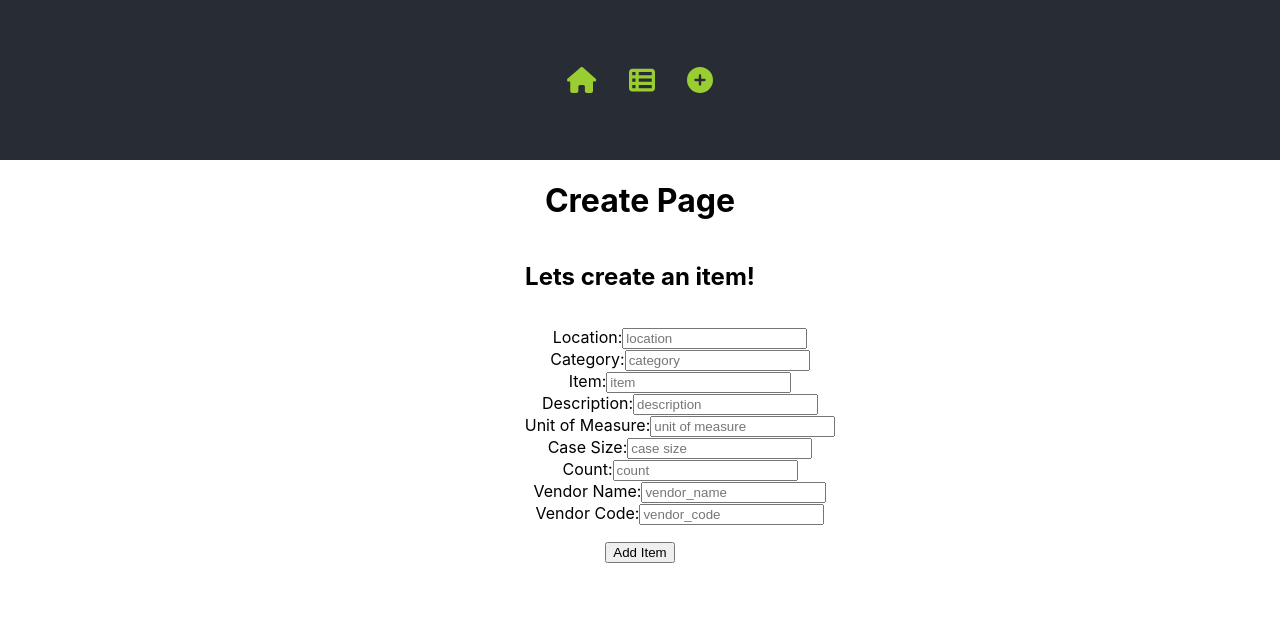
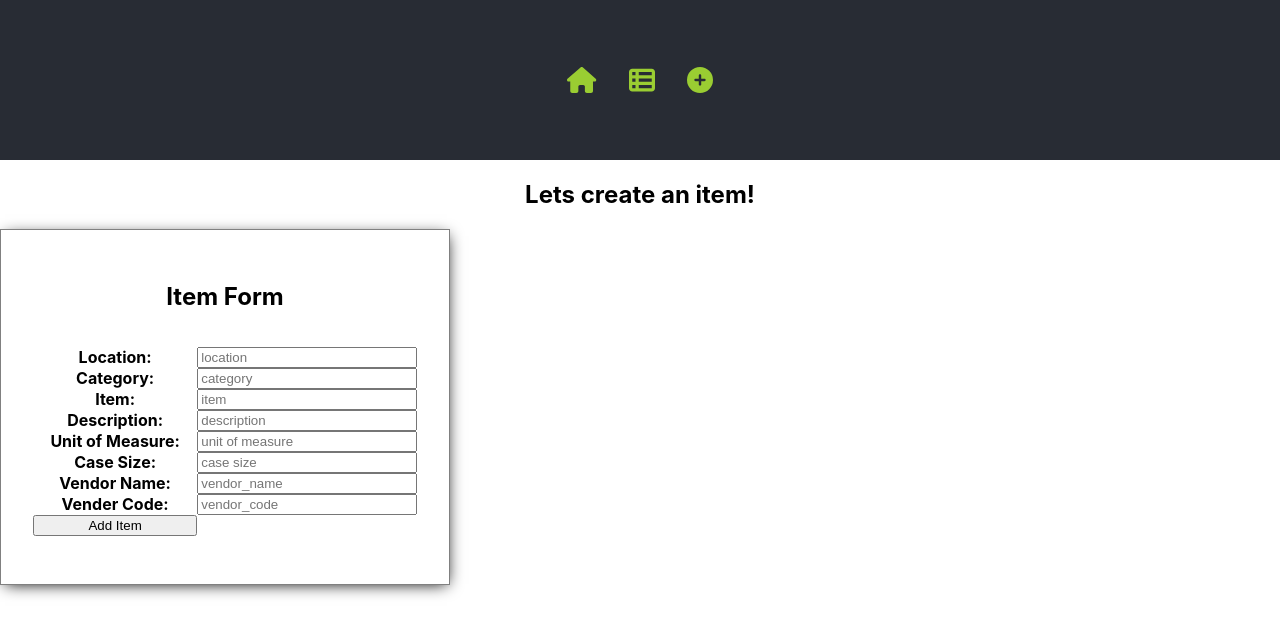
Before and after one commit to Job85/Restaurant-Inventory-App, a React (Create React App) app in the folder client/: page /new in a window 1280 px wide. Shown: the top 636 px of the page. Built offline with nearby package versions, Linux system fonts and the light colour scheme.

Commit message:
created Card component rendered inside ItemForm page, styled with grid-areas, removed excess code from ItemForm

```diff
--- a/client/src/App.css
+++ b/client/src/App.css
@@ -13,8 +13,62 @@
   color: white;
 }
 
-.App-link {
+/* .App-link {
   color: #61dafb;
+} */
+
+.cardUl {
+  display: grid;
+  grid-template-areas:
+    "location locationInput"
+    "category categoryInput"
+    "item itemInput"
+    "description descriptionInput"
+    "uom uomInput"
+    "case caseInput"
+    "vendor vendorInput"
+    "vc vcInput"
+  ;
+  list-style-type: none;
+  padding-left: 0;
+}
+
+.location {
+  /* grid-area: location; */
+  padding: 0;
+}
+
+.locationInput {
+  grid-area: locationInput;
+}
+
+.category {
+  grid-area: category;
+}
+
+.categoryInput {
+  grid-area: categoryInput;
+}
+
+
+.itemInput {
+  grid-area: itemInput;
+}
+
+.descriptionInput {
+  grid-area: descriptionInput;
+}
+
+.uomInput {
+  grid-area: uomInput;
+}
+
+.caseInput {
+  grid-area: caseInput;
+}
+
+.vendorInput {
+  grid-area: vendorInput;
 }
 
 .item-container {
@@ -24,9 +78,9 @@
 }
 
 .create {
-  display: flex;
+  /* display: flex;
   flex-direction: column;
-  align-items: center;
+  align-items: center; */
 }
 
 .card {
--- /dev/null
+++ b/client/src/components/Card.jsx
@@ -0,0 +1,28 @@
+import React from "react";
+
+const item = [
+    <b className="location">Location:</b>,
+    <b className="category">Category:</b>,
+    <b className="item">Item:</b>,
+    <b className="description">Description:</b>,
+    <b className="uom">Unit of Measure:</b>,
+    <b className="case">Case Size:</b>,
+    <b className="vendor">Vendor Name:</b>,
+    <b className="vc">Vender Code:</b>
+];
+
+const inventoryItem = item.map((content, index) => <li key={index}>{content}</li>);
+
+const Card = ({ title, children }) => {
+
+    return (
+        <div className="card">
+            <h2>{title}</h2>
+            <div>
+                <ul className="cardUl">{inventoryItem}{children}</ul>
+            </div>
+        </div>
+    )
+}
+
+export default Card
--- a/client/src/pages/ItemForm.jsx
+++ b/client/src/pages/ItemForm.jsx
@@ -1,101 +1,85 @@
 import React from "react"
+import Card from "../components/Card"
 
 const ItemForm = (props) => {
 
     return (
         <div className='create'>
-            <h1>Create Page</h1>
             <h2>
                 Lets create an item!
             </h2>
-            <div>
+            <>
                 <form onSubmit={props.handleSubmit}>
-                    <ul className='create-card'>
-                        <ul>
-                            <label id='location'>Location:</label>
+                    <Card
+                        className="homeCard"
+                        title="Item Form"
+                    >
                         <input type='text'
                             defaultValue={props.newItem.location}
                             onChange={props.handleChange}
                             name={'location'}
                             placeholder={'location'}
-                                className='label-form' />
-                        </ul>
-                        <ul>
-                            <label id='category'>Category:</label>
+                            className='locationInput'
+                        />
                         <input type='text'
                             defaultValue={props.newItem.category}
                             onChange={props.handleChange}
                             name={'category'}
                             placeholder={'category'}
-                                className='label-form' />
-                        </ul>
-                        <ul>
-                            <label id='item_name'>Item:</label>
+                            className='categoryInput'
+                        />
                         <input type='text'
                             defaultValue={props.newItem.item_name}
                             onChange={props.handleChange}
                             name={'item_name'}
                             placeholder={'item'}
-                                className='label-form' />
-                        </ul>
-                        <ul>
-                            <label id='description'>Description:</label>
+                            className='itemInput'
+                        />
                         <input type='text'
                             defaultValue={props.newItem.description}
                             onChange={props.handleChange}
                             name={'description'}
                             placeholder={'description'}
-                                className='label-form' />
-                        </ul>
-                        <ul>
-                            <label id='unit_measure'>Unit of Measure:</label>
+                            className='descriptionInput'
+                        />
                         <input type='text'
                             defaultValue={props.newItem.unit_measure}
                             onChange={props.handleChange}
                             name={'unit_measure'}
                             placeholder={'unit of measure'}
-                                className='label-form' />
-                        </ul>
-                        <ul>
-                            <label id='case_size'>Case Size:</label>
+                            className='uomInput'
+                        />
                         <input type='text'
                             defaultValue={props.newItem.case_size}
                             onChange={props.handleChange}
                             name={'case_size'}
                             placeholder={'case size'}
-                                className='label-form' />
-                        </ul>
-                        <ul>
-                            <label id='count'>Count:</label>
-                            <input type='number'
+                            className='caseInput'
+                        />
+                        {/* <input type='number'
                             defaultValue={props.newItem.count}
                             onChange={props.handleChange}
                             name={'count'}
                             placeholder={'count'}
-                                className='label-form' />
-                        </ul>
-                        <ul>
-                            <label id='vendor_name'>Vendor Name:</label>
+                            className='label-form' /> */}
                         <input type='text'
                             defaultValue={props.newItem.vendor_name}
                             onChange={props.handleChange}
                             name={'vendor_name'}
                             placeholder={'vendor_name'}
-                                className='label-form' />
-                        </ul>
-                        <ul>
-                            <label id='vendor_code'>Vendor Code:</label>
+                            className='vendorInput'
+                        />
                         <input type='text'
                             defaultValue={props.newItem.vendor_code}
                             onChange={props.handleChange}
                             name={'vendor_code'}
                             placeholder={'vendor_code'}
-                                className='label-form' />
-                        </ul>
-                    </ul>
+                            className='vcInput'
+                        />
                         <button type="submit">Add Item</button>
+                    </Card>
                 </form>
-            </div>
+            </>
         </div >
     )
 }
```
Lines whose indentation alone changed are shown as unchanged.
